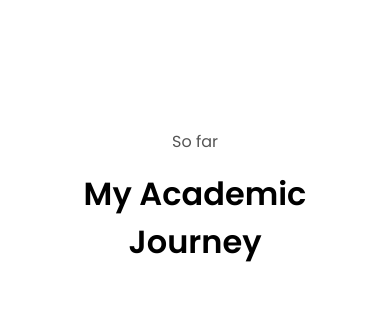
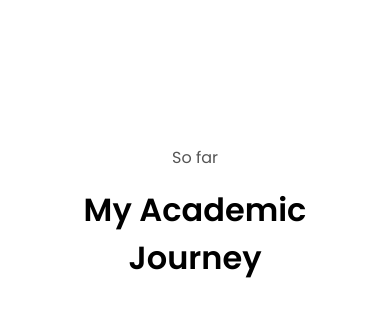
Before and after one commit to Amartyaraj47/amartyaraj.github.io, a plain HTML site: page index.html in a window 390 px wide. Shown: the part 789-1100 px from the top of the page. Drawn offline with Linux system fonts and the light colour scheme; a web font is replaced by a local one.

Commit message:
margin added

```diff
--- a/mediaqueries.css
+++ b/mediaqueries.css
@@ -69,6 +69,10 @@
 
     .text-container {
         text-align: justify;
+    }
+
+    .section__text__p1 {
+        margin-top: 3 rem;
     }
 }
 
@@ -144,7 +148,7 @@
     } */
 
     .section__text__p1 {
-        margin-top: 2rem;
+        margin-top: 3rem;
     }
 
 
```
